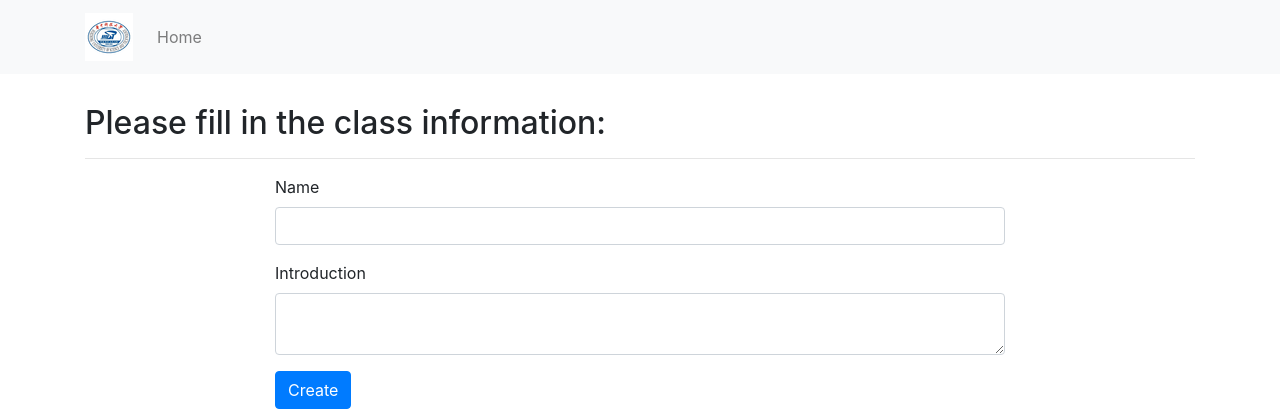
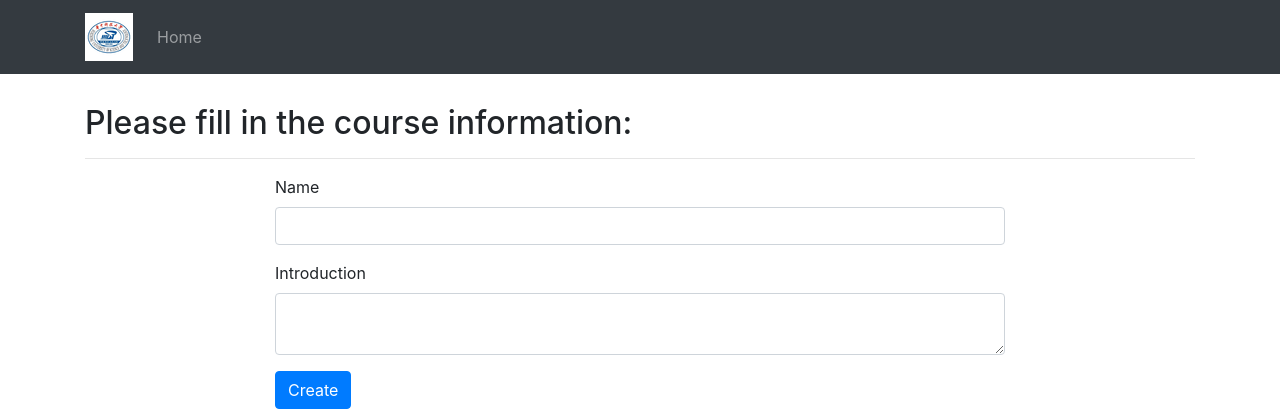
Before and after one commit to fn19980304/Graduation-design, a Flask app: page /lecturer/create in a window 1280 px wide. Shown: the top 420 px of the page. Run offline with Flask 2, Linux system fonts and the light colour scheme; some libraries are stand-ins or nearby versions.

Commit message:
修改主题色为黑色

```diff
--- a/devGrasys/templates/assistant/index_assistant.html
+++ b/devGrasys/templates/assistant/index_assistant.html
@@ -38,10 +38,10 @@
                         </div>
                         <div class="card-body">
                             <div class="navbar-nav ml-auto">
-                                <a class="btn btn-primary" href="{{ url_for('.register_assistant') }}">Join Now</a>
+                                <a class="btn btn-outline-dark" href="{{ url_for('assistant.register_assistant') }}">Join Now</a>
                             </div>
                             <hr>
-                            <small>Already have an account? <a href="{{ url_for('.login_assistant') }}">Click here to
+                            <small>Already have an account? <a href="{{ url_for('assistant.login_assistant') }}">Click here to
                                 log in.</a>
                             </small>
                         </div>
--- a/devGrasys/templates/assistant/view_course.html
+++ b/devGrasys/templates/assistant/view_course.html
@@ -18,12 +18,12 @@
                 {% if course.assistant_is_joined(assistant) %}
                     <form class="inline" method="post"
                           action="{{ url_for('assistant.quit_course', course_name=course.name, next=request.full_path) }}">
-                        <button type="submit" class="btn btn-primary btn-sm">Quit</button>
+                        <button type="submit" class="btn btn-outline-dark btn-group-sm">Quit</button>
                     </form>
                 {% else %}
                     <form class="inline" method="post"
                           action="{{ url_for('assistant.join_course', course_name=course.name, next=request.full_path) }}">
-                        <button type="submit" class="btn btn-primary btn-sm">Join</button>
+                        <button type="submit" class="btn btn-outline-dark btn-group-sm">Join</button>
                     </form>
                 {% endif %}
             </div>
--- a/devGrasys/templates/base.html
+++ b/devGrasys/templates/base.html
@@ -19,7 +19,7 @@
 
 <body>
 {% block navbar %}
-    <nav class="navbar navbar-expand-lg navbar-light bg-light">
+    <nav class="navbar navbar-expand-lg navbar-dark bg-dark">
         <div class="container">
             <a class="navbar-brand" href="{{ url_for('main.index') }}">
                 <img src="{{ url_for('static', filename='favicon_index.ico') }}" alt="devGrasys">
--- a/devGrasys/templates/lecturer/base.html
+++ b/devGrasys/templates/lecturer/base.html
@@ -1,7 +1,7 @@
 {% extends 'base.html' %}
 
 {% block navbar %}
-    <nav class="navbar navbar-expand-lg navbar-light bg-light">
+    <nav class="navbar navbar-expand-lg navbar-dark bg-dark">
         <div class="container">
             <a class="navbar-brand" href="{{ url_for('main.index') }}">
                 <img src="{{ url_for('static', filename='favicon_index.ico') }}" alt="devGrasys">
@@ -14,12 +14,12 @@
             <div class="collapse navbar-collapse" id="navbarColor01">
                 <div class="navbar-nav mr-auto">
                     {% if current_user.is_authenticated %}
-                        {{ render_nav_item('.index_lecturer', 'Home') }}
-                        {{ render_nav_item('.create_course', 'Create') }}
-                        {{ render_nav_item('.index_lecturer', 'Assign') }}
-                        {{ render_nav_item('.index_lecturer', 'Check') }}
+                        {{ render_nav_item('lecturer.index_lecturer', 'Home') }}
+                        {{ render_nav_item('lecturer.create_course', 'Create') }}
+                        {{ render_nav_item('lecturer.index_lecturer', 'Assign') }}
+                        {{ render_nav_item('lecturer.index_lecturer', 'Check') }}
                     {% else %}
-                        {{ render_nav_item('.index_lecturer', 'Home') }}
+                        {{ render_nav_item('lecturer.index_lecturer', 'Home') }}
                     {% endif %}
                 </div>
             </div>
--- a/devGrasys/templates/lecturer/create_course.html
+++ b/devGrasys/templates/lecturer/create_course.html
@@ -4,7 +4,7 @@
 {% block title %}Create - Lecturer{% endblock %}
 
 {% block content %}
-    <h2>Please fill in the class information:</h2>
+    <h2>Please fill in the course information:</h2>
     <hr />
     <div class="row justify-content-md-center">
         <div class="col-md-8">
--- a/devGrasys/templates/lecturer/index_lecturer.html
+++ b/devGrasys/templates/lecturer/index_lecturer.html
@@ -38,10 +38,10 @@
                         </div>
                         <div class="card-body">
                             <div class="navbar-nav ml-auto">
-                                <a class="btn btn-primary" href="{{ url_for('.register_lecturer') }}">Join Now</a>
+                                <a class="btn btn-outline-dark" href="{{ url_for('lecturer.register_lecturer') }}">Join Now</a>
                             </div>
                             <hr>
-                            <small>Already have an account? <a href="{{ url_for('.login_lecturer') }}">Click here to log
+                            <small>Already have an account? <a href="{{ url_for('lecturer.login_lecturer') }}">Click here to log
                                 in.</a>
                             </small>
                         </div>
--- a/devGrasys/templates/lecturer/view_course.html
+++ b/devGrasys/templates/lecturer/view_course.html
@@ -14,9 +14,9 @@
             <h1>{{ course.name }}</h1>
             <h4><small class="text-muted">{{ course.intro }}</small></h4>
             <div class="float-right">
-                <a class="btn btn-outline-primary btn-sm"
-                   href="{{ url_for('lecturer.edit_course_profile',course_name=course.name ) }}">Edit
-                    profile</a>
+                <a class="btn btn-outline-dark btn-group-sm"
+                   href="{{ url_for('lecturer.admin_course',course_name=course.name ) }}">Admin
+                </a>
             </div>
         </div>
     </div>
--- a/devGrasys/templates/main/index.html
+++ b/devGrasys/templates/main/index.html
@@ -15,9 +15,9 @@
             <p>Make the homework management easier.</p>
             <hr />
             <h5>Please select your account type:</h5>
-            <a class="btn btn-primary" href="{{ url_for('student.index_student') }}">Student</a>
-            <a class="btn btn-primary" href="{{ url_for('assistant.index_assistant') }}">Assistant</a>
-            <a class="btn btn-primary" href="{{ url_for('lecturer.index_lecturer') }}">Lecturer</a>
+            <a class="btn btn-outline-dark" href="{{ url_for('student.index_student') }}">Student</a>
+            <a class="btn btn-outline-dark" href="{{ url_for('assistant.index_assistant') }}">Assistant</a>
+            <a class="btn btn-outline-dark" href="{{ url_for('lecturer.index_lecturer') }}">Lecturer</a>
         </div>
     </div>
 </div>
--- a/devGrasys/templates/student/index_student.html
+++ b/devGrasys/templates/student/index_student.html
@@ -38,10 +38,10 @@
                         </div>
                         <div class="card-body">
                             <div class="navbar-nav ml-auto">
-                                <a class="btn btn-primary" href="{{ url_for('.register_student') }}">Join Now</a>
+                                <a class="btn btn-outline-dark" href="{{ url_for('student.register_student') }}">Join Now</a>
                             </div>
                             <hr>
-                            <small>Already have an account? <a href="{{ url_for('.login_student') }}">Click here to log
+                            <small>Already have an account? <a href="{{ url_for('student.login_student') }}">Click here to log
                                 in.</a>
                             </small>
                         </div>
--- a/devGrasys/templates/student/view_course.html
+++ b/devGrasys/templates/student/view_course.html
@@ -18,12 +18,12 @@
                 {% if course.student_is_joined(student) %}
                     <form class="inline" method="post"
                           action="{{ url_for('student.quit_course', course_name=course.name, next=request.full_path) }}">
-                        <button type="submit" class="btn btn-primary btn-sm">Quit</button>
+                        <button type="submit" class="btn btn-outline-dark btn-group-sm">Quit</button>
                     </form>
                 {% else %}
                     <form class="inline" method="post"
                           action="{{ url_for('student.join_course', course_name=course.name, next=request.full_path) }}">
-                        <button type="submit" class="btn btn-primary btn-sm">Join</button>
+                        <button type="submit" class="btn btn-outline-dark btn-group-sm">Join</button>
                     </form>
                 {% endif %}
             </div>
```
Also changed, not shown: devGrasys/templates/assistant/base.html (+4 -4 lines), devGrasys/templates/student/base.html (+4 -4 lines), devGrasys/templates/lecturer/admin_course.html (renamed from devGrasys/templates/lecturer/admin_course/edit_course_profile.html).
